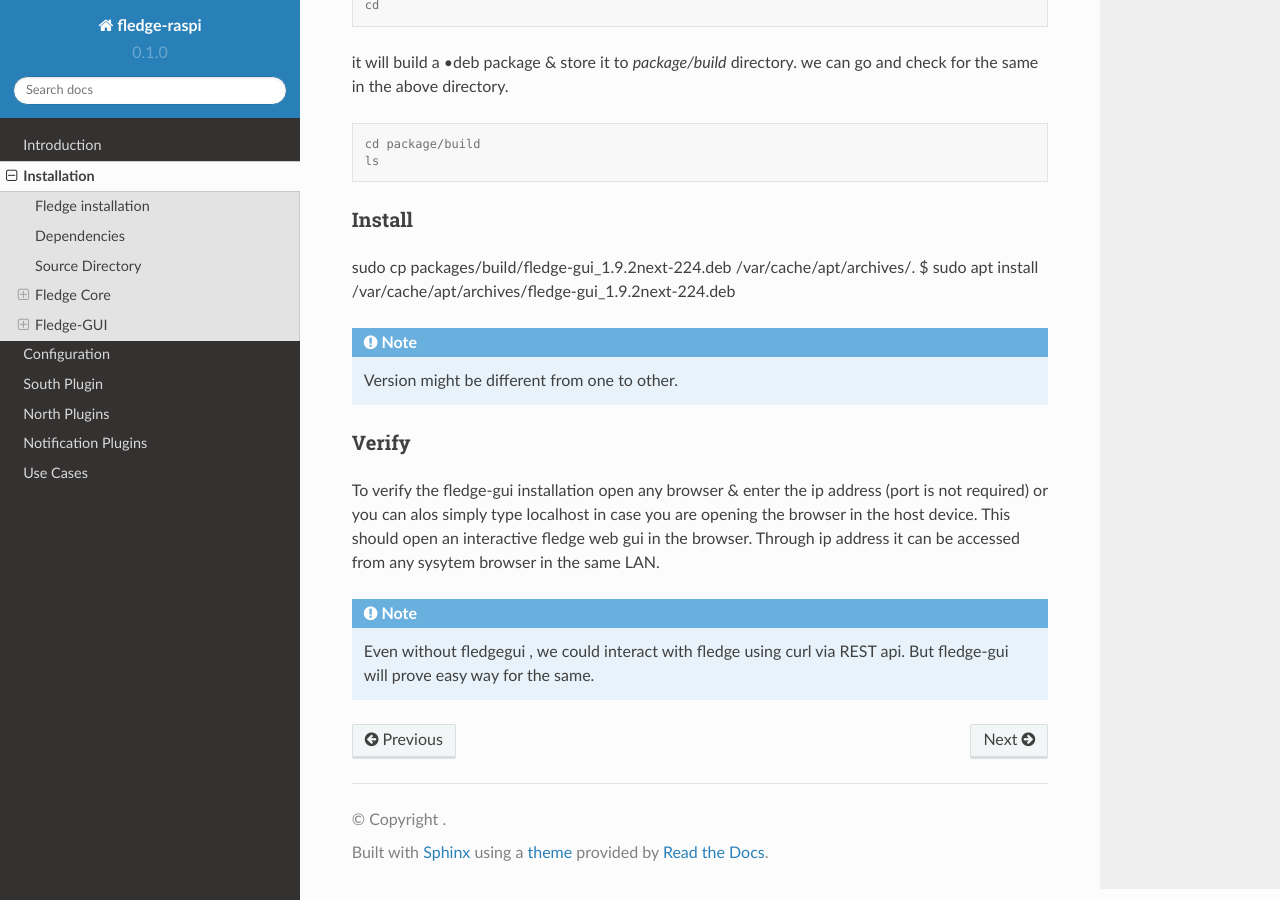
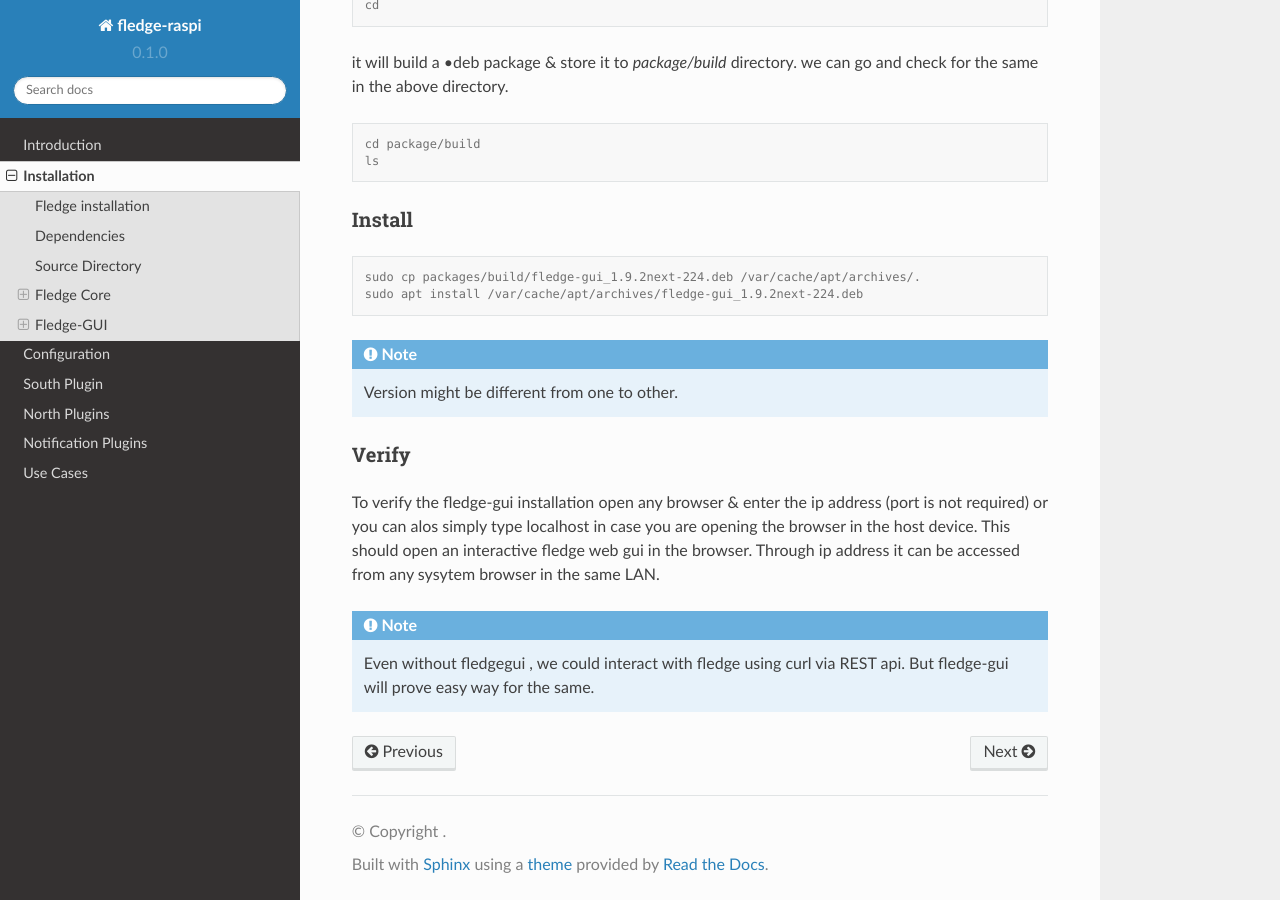
Before and after one commit to 19914039/fledgeDoc, a Sphinx documentation site: the page built from docs/source/installation.rst, in a window 1280 px wide and 900 px high, scrolled down 3730 px. Built offline with Sphinx 7.4.7 and the Read the Docs theme 2.0.0, drawn with Linux system fonts in a browser that asks for light colours.

Commit message:
Update installation.rst

```diff
--- a/docs/source/installation.rst
+++ b/docs/source/installation.rst
@@ -176,8 +176,11 @@ it will build a •deb package & store it to *package/build* directory. we can g
 
 Install
 --------
-sudo cp packages/build/fledge-gui_1.9.2next-224.deb /var/cache/apt/archives/.
-$ sudo apt install /var/cache/apt/archives/fledge-gui_1.9.2next-224.deb
+
+.. code-block:: console
+
+  sudo cp packages/build/fledge-gui_1.9.2next-224.deb /var/cache/apt/archives/.
+  sudo apt install /var/cache/apt/archives/fledge-gui_1.9.2next-224.deb
 
 .. note::
 
```
